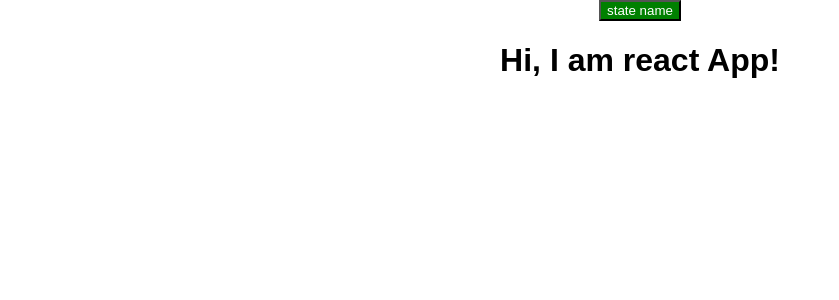
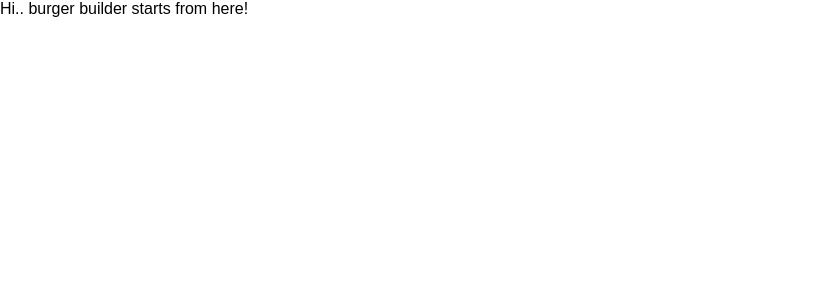
Before and after one commit to amitnashtekar/react-burger, a React app: page / in a window 1280 px wide. Shown: the top 300 px of the page, without its empty margins (0-839 px from the left). Built offline with nearby package versions, Linux system fonts and the light colour scheme.

Commit message:
start of burger project by checkout the prev branch from enabled css modules. removed all code to start from fresh

```diff
--- a/public/index.html
+++ b/public/index.html
@@ -19,7 +19,8 @@
       work correctly both with client-side routing and a non-root public URL.
       Learn how to configure a non-root public URL by running `npm run build`.
     -->
-    <title>React App</title>
+    <link href="https://fonts.googleapis.com/css2?family=Open+Sans:wght@400;700&display=swap" rel="stylesheet">
+    <title>Amit React Burger</title>
   </head>
   <body>
     <noscript>
--- a/src/App.css
+++ /dev/null
@@ -1,14 +0,0 @@
-.App {
-  text-align: center;
-}
-
-.Button {
-  background-color: green;
-  color: white;
-
-}
-
-.Button:hover {
-  background-color: red;
-  color: black;
-}
--- a/src/App.js
+++ b/src/App.js
@@ -1,86 +1,11 @@
 import React, { Component } from 'react';
-import Person from './Person/Person';
-import Radium, {StyleRoot} from 'radium';
-import styled from 'styled-components';
-import classes from './App.css';
 
-const StyledToggleBtn = styled.button`
-    background-color: ${props => props.alt ? 'red' : 'green'};
-    color: ${props => props.alt ? 'black' : 'white'};
-    &:hover{
-      background-color: ${props => props.alt ? 'salmon' : 'lightgreen'}
-    };
-    `
 class App extends Component {
-  state = {
-    person: [
-      {id: 'vhj4', name: 'Amit', age: '32'},
-      {id: 'vhj33', name: 'Sai', age: '28'},
-      {id: 'vhj754', name: 'Aveer', age: '5'}
-    ],
-    otherData: 'I am a child ',
-    showPerson: false
-  }
+  render() {
 
-  togglePersons = () => {
-    let showPerson = this.state.showPerson;
-    this.setState({showPerson: !showPerson});
-  }
-
-  changeNameHandler = (id, event) => {
-    console.log(event, id);
-    const personIndex = this.state.person.findIndex(p => {
-      return p.id === id
-    });
-    const person = {
-      ...this.state.person[personIndex]
-    }
-    person.name = event.target.value;
-    const persons = [...this.state.person];
-    persons[personIndex] = person;
-    this.setState( {
-      person : persons
-    })
-  }
-
-  deletePersonHandlr = (index) => {
-    console.log('index', index);
-    const newPersonState = [...this.state.person];
-    newPersonState.splice(index, 1);
-    this.setState({person: newPersonState});
-  }
-
-  render() {
-    const style = {
-      backgroundColor: 'green',
-      color: 'white',
-      ':hover':{backgroundColor: 'lightgreen'}
-    }
-    let persons = null;
-    if (this.state.showPerson) {
-      persons = (
-        <StyleRoot>
-          <div>
-            {
-              this.state.person.map((person, index) => {
-                return <Person name = {person.name} age = {person.age}
-                delete = {this.deletePersonHandlr.bind(this, index)}
-                change = {this.changeNameHandler.bind(this, person.id)}
-                key = {person.id} />
-              })
-            }
-          </div>
-        </StyleRoot>
-      )
-      // style.backgroundColor = 'red';
-      // style.color = 'black';
-      // style[':hover'] = {backgroundColor: 'salmon'};
-    }
     return (
-      <div className = {classes.App}>
-      <button className = {classes.Button} onClick = {this.togglePersons}>state name</button>
-      <h1> Hi, I am react App!</h1>
-      {persons}
+      <div>
+      Hi.. burger builder starts from here!
 
       </div>
     );
--- a/src/Person/Person.js
+++ /dev/null
@@ -1,22 +0,0 @@
-import React from 'react';
-import Radium from 'radium';
-
-
-const Person = (props) => {
-    const style = {
-        '@media (min-width:500px)': {
-            backgroundColor: 'yellow',
-            width: '50%'
-        }
-    }
-    return (
-        <div style = {style}>
-            <p onClick = {props.delete}>I am person ! my name is {props.name} and age is {props.age}</p>
-            <p>{props.children}</p>
-            <input type = 'text' onChange = {props.change} value = {props.name}></input>
-        </div>
-
-    )
-}
-
-export default Radium(Person);
```
